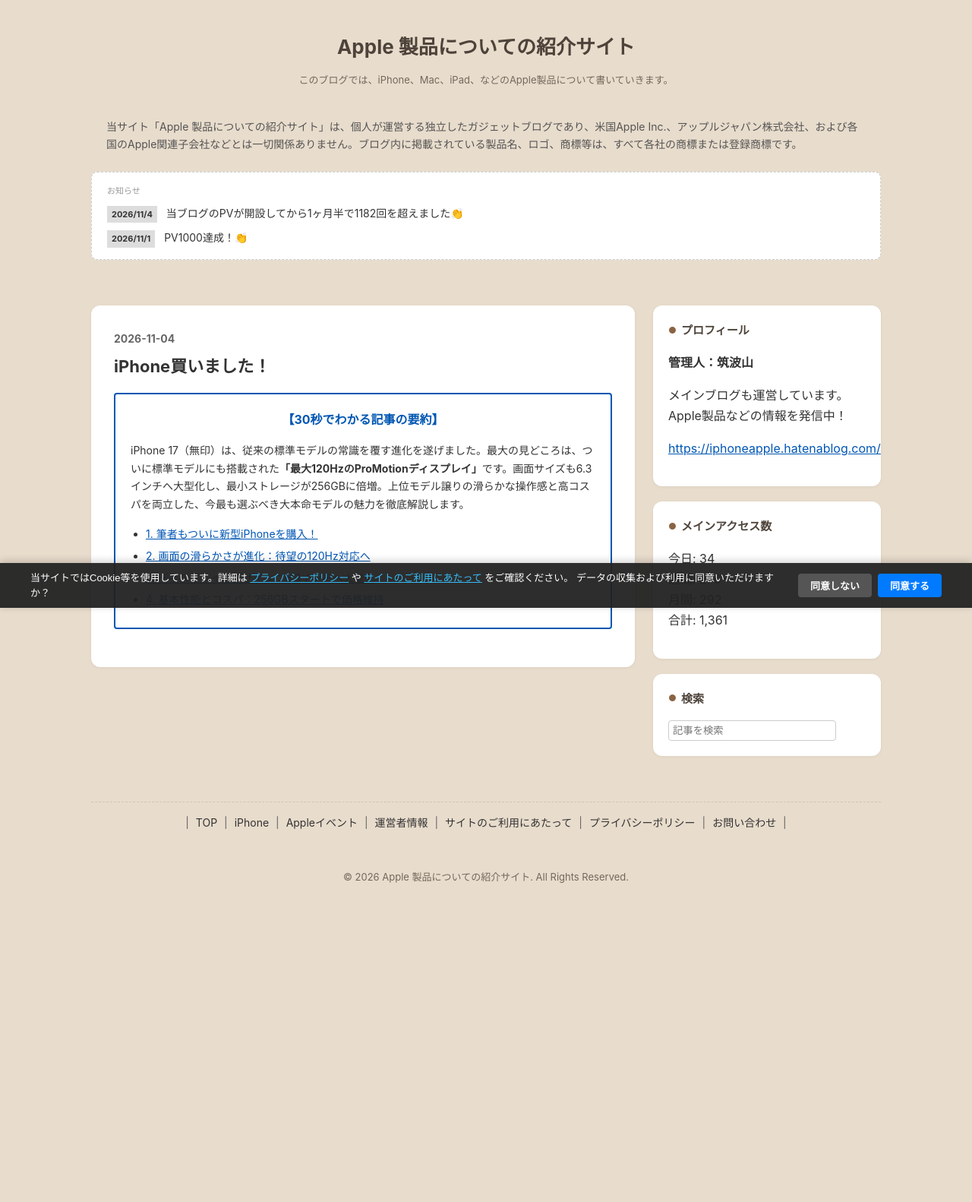
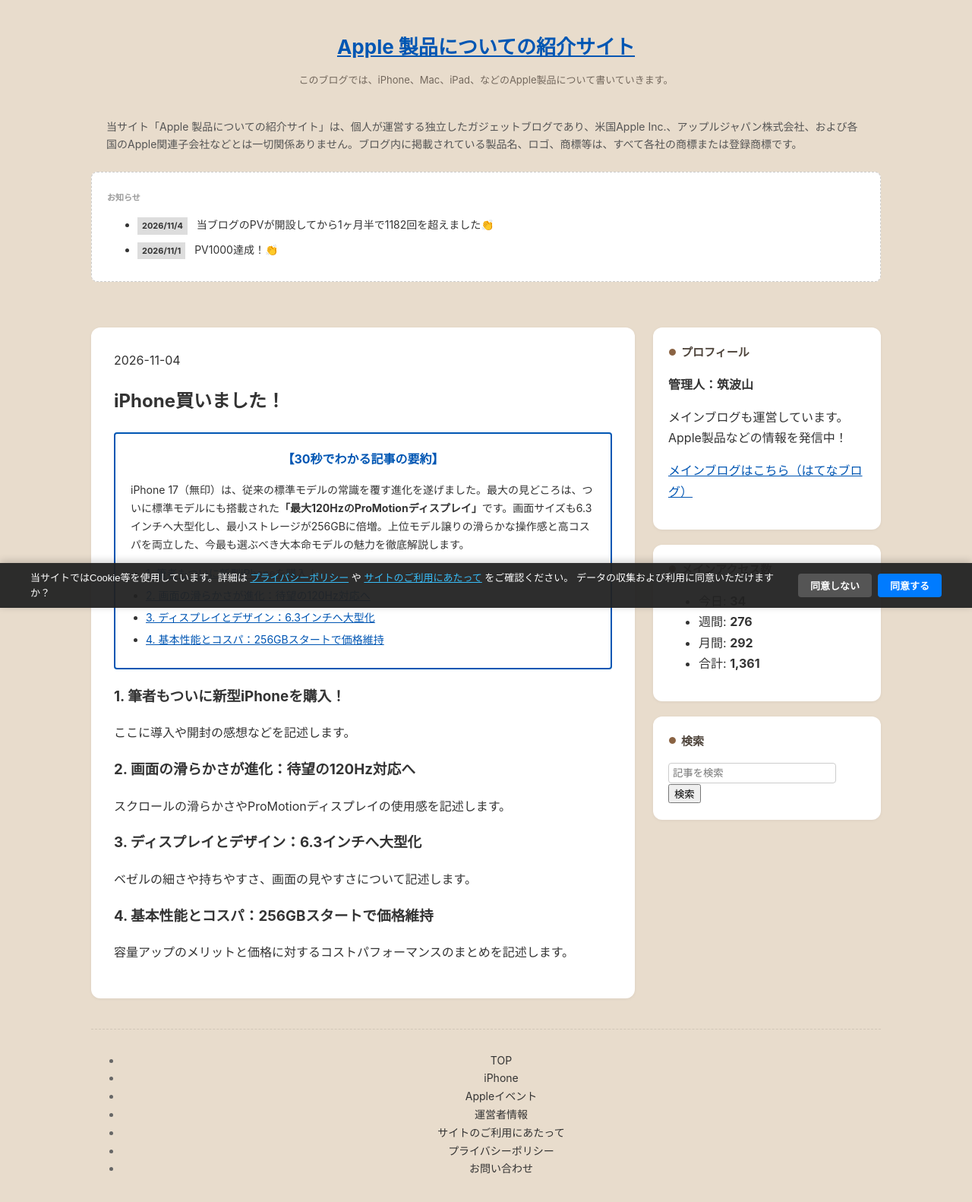
Before and after one commit to lazy-commit-Ny/web, a plain HTML site: page index.html in a window 1280 px wide. Shown: the top 1582 px of the page at 76% size. Before the commit the page ends 1218 px from the top, so only its background shows below. Drawn offline with Linux system fonts and the light colour scheme.

Commit message:
Update title and meta description in index.html

```diff
--- a/index.html
+++ b/index.html
@@ -3,7 +3,8 @@
 <head>
     <meta charset="UTF-8">
     <meta name="viewport" content="width=device-width, initial-scale=1.0">
-    <title>Apple 製品についての紹介サイト</title>
+    <title>Apple 製品についての紹介サイト | iPhone・Mac・iPadレビュー</title>
+    <meta name="description" content="iPhone、Mac、iPadなどのApple製品について実機レビューや最新情報を分かりやすく発信する個人ガジェットブログです。">
     <!-- CSSファイルの読み込み -->
     <link rel="stylesheet" href="style.css">
     <meta name="google-site-verification" content="rszNSTSWiMbgU9SuflYIxx4IknNAJgg-La4BSUYQbHo" />
@@ -11,30 +12,38 @@
 <body>
 <div id="container">
 
-    <!-- 1. ブログタイトル（背景ベージュの上に配置） -->
-    <div class="main-entry-header">
-        <h1 class="main-blog-title">Apple 製品についての紹介サイト</h1>
+    <!-- 1. ブログヘッダー -->
+    <header class="main-entry-header">
+        <h1 class="main-blog-title">
+            <a href="./" class="blog-title-link">Apple 製品についての紹介サイト</a>
+        </h1>
         <p class="main-blog-description">このブログでは、iPhone、Mac、iPad、などのApple製品について書いていきます。</p>
-    </div>
-    <!-- admax -->
+    </header>
+
+    <!-- 広告枠（admax） -->
+    <div class="ad-banner-top">
         <script src="https://adm.shinobi.jp/s/d48e283277f6b50c7db0fb8957775bb5"></script>
-<!-- admax -->
-
-    <!-- 2. 免責事項テキスト（背景ベージュの上に配置） -->
-    <div class="disclaimer-text">
-        当サイト「Apple 製品についての紹介サイト」は、個人が運営する独立したガジェットブログであり、米国Apple Inc.、アップルジャパン株式会社、および各国のApple関連子会社などとは一切関係ありません。ブログ内に掲載されている製品名、ロゴ、商標等は、すべて各社の商標または登録商標です。
     </div>
 
+    <!-- 2. 免責事項テキスト -->
+    <aside class="disclaimer-text" aria-label="免責事項">
+        当サイト「Apple 製品についての紹介サイト」は、個人が運営する独立したガジェットブログであり、米国Apple Inc.、アップルジャパン株式会社、および各国のApple関連子会社などとは一切関係ありません。ブログ内に掲載されている製品名、ロゴ、商標等は、すべて各社の商標または登録商標です。
+    </aside>
+
     <!-- 3. お知らせ枠 -->
-    <div class="announcement-box">
-        <div class="announcement-title">お知らせ</div>
-        <div class="announcement-item">
-            <span class="announcement-date">2026/11/4</span> 当ブログのPVが開設してから1ヶ月半で1182回を超えました👏
-        </div>
-        <div class="announcement-item">
-            <span class="announcement-date">2026/11/1</span> PV1000達成！👏
-        </div>
-    </div>
+    <section class="announcement-box" aria-labelledby="announcement-heading">
+        <h2 id="announcement-heading" class="announcement-title">お知らせ</h2>
+        <ul class="announcement-list">
+            <li class="announcement-item">
+                <time datetime="2026-11-04" class="announcement-date">2026/11/4</time>
+                <span>当ブログのPVが開設してから1ヶ月半で1182回を超えました👏</span>
+            </li>
+            <li class="announcement-item">
+                <time datetime="2026-11-01" class="announcement-date">2026/11/1</time>
+                <span>PV1000達成！👏</span>
+            </li>
+        </ul>
+    </section>
 
     <!-- 4. 楽天アフィリエイト広告枠 -->
     <div class="rakuten-ad-container">
@@ -46,10 +55,11 @@
 
         <!-- 左側：メインコンテンツ -->
         <main id="main">
-            <div style="margin-bottom: 10px;">
-                <span style="color: #666; font-size: 14px; font-weight: bold;">2026-11-04</span>
-                <h2 style="font-size: 22px; margin: 5px 0 15px 0; font-weight: bold;">iPhone買いました！</h2>
-            </div>
+            <article class="entry-article">
+                <header class="entry-header">
+                    <time datetime="2026-11-04" class="entry-date">2026-11-04</time>
+                    <h2 class="entry-title">iPhone買いました！</h2>
+                </header>
 
                 <!-- 【30秒でわかる記事の要約】フレーム -->
                 <div class="entry-summary-box">
@@ -57,58 +67,96 @@
                     <p class="entry-summary-text">
                         iPhone 17（無印）は、従来の標準モデルの常識を覆す進化を遂げました。最大の見どころは、ついに標準モデルにも搭載された<strong>「最大120HzのProMotionディスプレイ」</strong>です。画面サイズも6.3インチへ大型化し、最小ストレージが256GBに倍増。上位モデル譲りの滑らかな操作感と高コスパを両立した、今最も選ぶべき大本命モデルの魅力を徹底解説します。
                     </p>
+                    <nav aria-label="記事の目次">
                         <ul class="entry-toc">
-                    <li><a href="#">1. 筆者もついに新型iPhoneを購入！</a></li>
-                    <li><a href="#">2. 画面の滑らかさが進化：待望の120Hz対応へ</a></li>
-                    <li><a href="#">3. ディスプレイとデザイン：6.3インチへ大型化</a></li>
-                    <li><a href="#">4. 基本性能とコスパ：256GBスタートで価格維持</a></li>
+                            <li><a href="#section1">1. 筆者もついに新型iPhoneを購入！</a></li>
+                            <li><a href="#section2">2. 画面の滑らかさが進化：待望の120Hz対応へ</a></li>
+                            <li><a href="#section3">3. ディスプレイとデザイン：6.3インチへ大型化</a></li>
+                            <li><a href="#section4">4. 基本性能とコスパ：256GBスタートで価格維持</a></li>
                         </ul>
+                    </nav>
                 </div>
+
+                <!-- 記事本文エリア（目次と連動） -->
+                <div class="entry-content">
+                    <section id="section1">
+                        <h3>1. 筆者もついに新型iPhoneを購入！</h3>
+                        <p>ここに導入や開封の感想などを記述します。</p>
+                    </section>
+
+                    <section id="section2">
+                        <h3>2. 画面の滑らかさが進化：待望の120Hz対応へ</h3>
+                        <p>スクロールの滑らかさやProMotionディスプレイの使用感を記述します。</p>
+                    </section>
+
+                    <section id="section3">
+                        <h3>3. ディスプレイとデザイン：6.3インチへ大型化</h3>
+                        <p>ベゼルの細さや持ちやすさ、画面の見やすさについて記述します。</p>
+                    </section>
+
+                    <section id="section4">
+                        <h3>4. 基本性能とコスパ：256GBスタートで価格維持</h3>
+                        <p>容量アップのメリットと価格に対するコストパフォーマンスのまとめを記述します。</p>
+                    </section>
+                </div>
+            </article>
         </main>
 
         <!-- 右側：サイドバー -->
         <aside id="box2">
             <!-- プロフィール -->
-            <div class="hatena-module hatena-module-profile">
+            <section class="hatena-module hatena-module-profile">
                 <h2 class="hatena-module-title">プロフィール</h2>
                 <div class="hatena-module-body">
                     <p><strong>管理人：筑波山</strong></p>
                     <p>メインブログも運営しています。Apple製品などの情報を発信中！</p>
-                    <p><a href="https://iphoneapple.hatenablog.com/" target="_blank">https://iphoneapple.hatenablog.com/</a></p>
+                    <p>
+                        <a href="https://iphoneapple.hatenablog.com/" target="_blank" rel="noopener noreferrer">
+                            メインブログはこちら（はてなブログ）
+                        </a>
+                    </p>
                 </div>
-            </div>
+            </section>
 
             <!-- アクセス数 -->
-            <div class="hatena-module hatena-module-entries-access">
+            <section class="hatena-module hatena-module-entries-access">
                 <h2 class="hatena-module-title">メインアクセス数</h2>
                 <div class="hatena-module-body">
-                    <p>今日: 34<br>週間: 276<br>月間: 292<br>合計: 1,361</p>
+                    <ul class="access-stats-list">
+                        <li>今日: <strong>34</strong></li>
+                        <li>週間: <strong>276</strong></li>
+                        <li>月間: <strong>292</strong></li>
+                        <li>合計: <strong>1,361</strong></li>
+                    </ul>
                 </div>
-            </div>
+            </section>
 
             <!-- 検索機能 -->
-            <div class="hatena-module hatena-module-search-box">
+            <section class="hatena-module hatena-module-search-box">
                 <h2 class="hatena-module-title">検索</h2>
                 <div class="hatena-module-body">
-                    <form action="https://iphoneapple.hatenablog.com/search" method="get">
-                        <input type="search" name="q" placeholder="記事を検索" class="search-input">
+                    <form action="https://iphoneapple.hatenablog.com/search" method="get" class="search-form">
+                        <input type="search" name="q" placeholder="記事を検索" aria-label="記事を検索" class="search-input" required>
+                        <button type="submit" class="search-button">検索</button>
                     </form>
                 </div>
-            </div>
+            </section>
         </aside>
 
     </div>
 
     <!-- フッターメニュー -->
-    <div id="footer-menu">
-        | <a href="https://iphoneapple.hatenablog.com/">TOP</a>
-        | <a href="https://iphoneapple.hatenablog.com/archive/category/iPhone">iPhone</a>
-        | <a href="https://iphoneapple.hatenablog.com/archive/category/Apple%E3%82%A4%E3%83%99%E3%83%B3%E3%83%88">Appleイベント</a>
-        | <a href="https://iphoneapple.hatenablog.com/entry/profile">運営者情報</a>
-        | <a href="https://iphoneapple.hatenablog.com/entry/%E8%A6%8F%E7%B4%84">サイトのご利用にあたって</a>
-        | <a href="https://iphoneapple.hatenablog.com/entry/%E3%83%97%E3%83%A9%E3%82%A4%E3%83%90%E3%82%B7%E3%83%BC%E3%83%9D%E3%83%AA%E3%82%B7%E3%83%BC">プライバシーポリシー</a>
-        | <a href="https://iphoneapple.hatenablog.com/entry/%E3%81%8A%E5%95%8F%E3%81%84%E5%90%88%E3%82%8F%E3%81%9B">お問い合わせ</a> |
-    </div>
+    <nav id="footer-menu" aria-label="フッターナビゲーション">
+        <ul class="footer-nav-list">
+            <li><a href="https://iphoneapple.hatenablog.com/">TOP</a></li>
+            <li><a href="https://iphoneapple.hatenablog.com/archive/category/iPhone">iPhone</a></li>
+            <li><a href="https://iphoneapple.hatenablog.com/archive/category/Apple%E3%82%A4%E3%83%99%E3%83%B3%E3%83%88">Appleイベント</a></li>
+            <li><a href="https://iphoneapple.hatenablog.com/entry/profile">運営者情報</a></li>
+            <li><a href="https://iphoneapple.hatenablog.com/entry/%E8%A6%8F%E7%B4%84">サイトのご利用にあたって</a></li>
+            <li><a href="https://iphoneapple.hatenablog.com/entry/%E3%83%97%E3%83%A9%E3%82%A4%E3%83%90%E3%82%B7%E3%83%BC%E3%83%9D%E3%83%AA%E3%82%B7%E3%83%BC">プライバシーポリシー</a></li>
+            <li><a href="https://iphoneapple.hatenablog.com/entry/%E3%81%8A%E5%95%8F%E3%81%84%E5%90%88%E3%82%8F%E3%81%9B">お問い合わせ</a></li>
+        </ul>
+    </nav>
 
     <!-- フッター通常エリア -->
     <footer id="footer">
@@ -116,7 +164,7 @@
     </footer>
 
     <!-- Cookie同意バナー -->
-    <div id="simple-cookie-banner" class="simple-cookie-banner" style="display: none;">
+    <div id="simple-cookie-banner" class="simple-cookie-banner" role="dialog" aria-live="polite" aria-label="Cookieの使用に関する同意" style="display: none;">
         <div class="simple-cookie-content">
             <p class="simple-cookie-text">
                 当サイトではCookie等を使用しています。詳細は
@@ -125,8 +173,8 @@
                 データの収集および利用に同意いただけますか？
             </p>
             <div class="simple-cookie-buttons">
-                <button class="btn-simple btn-simple-reject" id="simple-consent-reject">同意しない</button>
-                <button class="btn-simple btn-simple-accept" id="simple-consent-accept">同意する</button>
+                <button type="button" class="btn-simple btn-simple-reject" id="simple-consent-reject">同意しない</button>
+                <button type="button" class="btn-simple btn-simple-accept" id="simple-consent-accept">同意する</button>
             </div>
         </div>
     </div>
```
Lines whose indentation alone changed are shown as unchanged.
